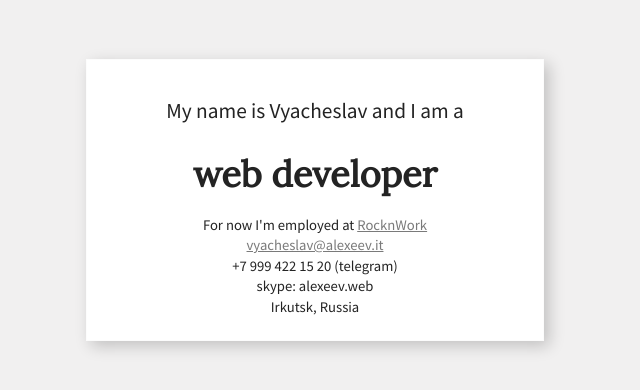
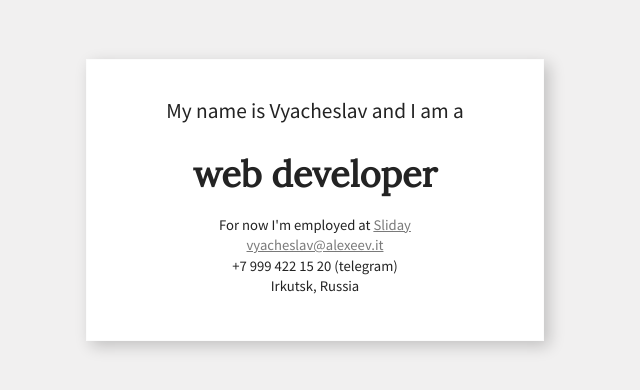
Before and after one commit to alexeevit/alexeevit.github.io, a plain HTML site: page index.html in a window 1280 px wide. Shown: the part 150-540 px from the top of the page, without its empty margins (325-965 px from the left). Drawn offline with Linux system fonts and the light colour scheme.

Commit message:
fix contacts

```diff
--- a/index.html
+++ b/index.html
@@ -13,11 +13,10 @@
 					<span class="attention">web developer</span>
 				</div>
 				<div class="contacts">
-					<span>For now I'm employed at <a href="http://rockn.work/" target="_blank">RocknWork</a></span>
+					<span>For now I'm employed at <a href="https://sliday.com/" target="_blank">Sliday</a></span>
 					<br>
 					<a href="mailto:vyachesalv@alexeev.it">vyacheslav@alexeev.it</a><br>
 					<span>+7 999 422 15 20 (telegram)</span><br>
-					<span>skype: alexeev.web</span><br>
 					<span>Irkutsk, Russia</span><br>
 				</div>
 			</div>
```
